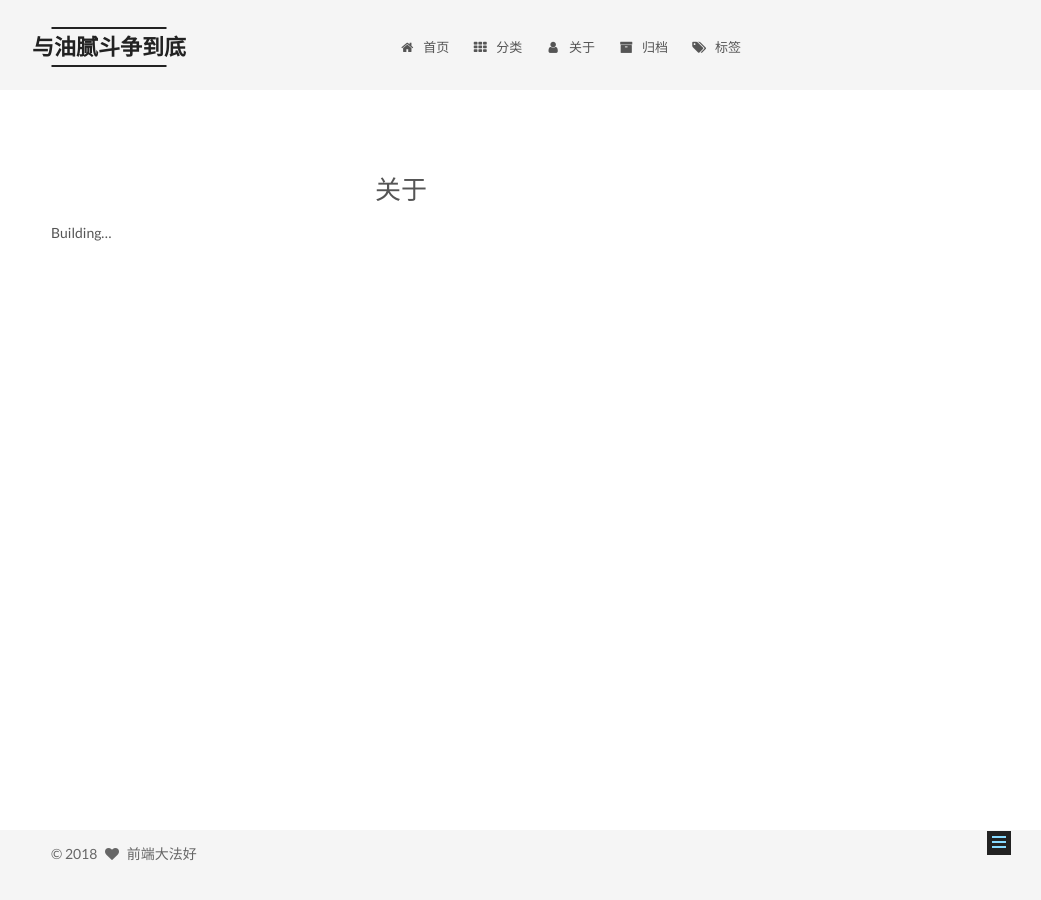
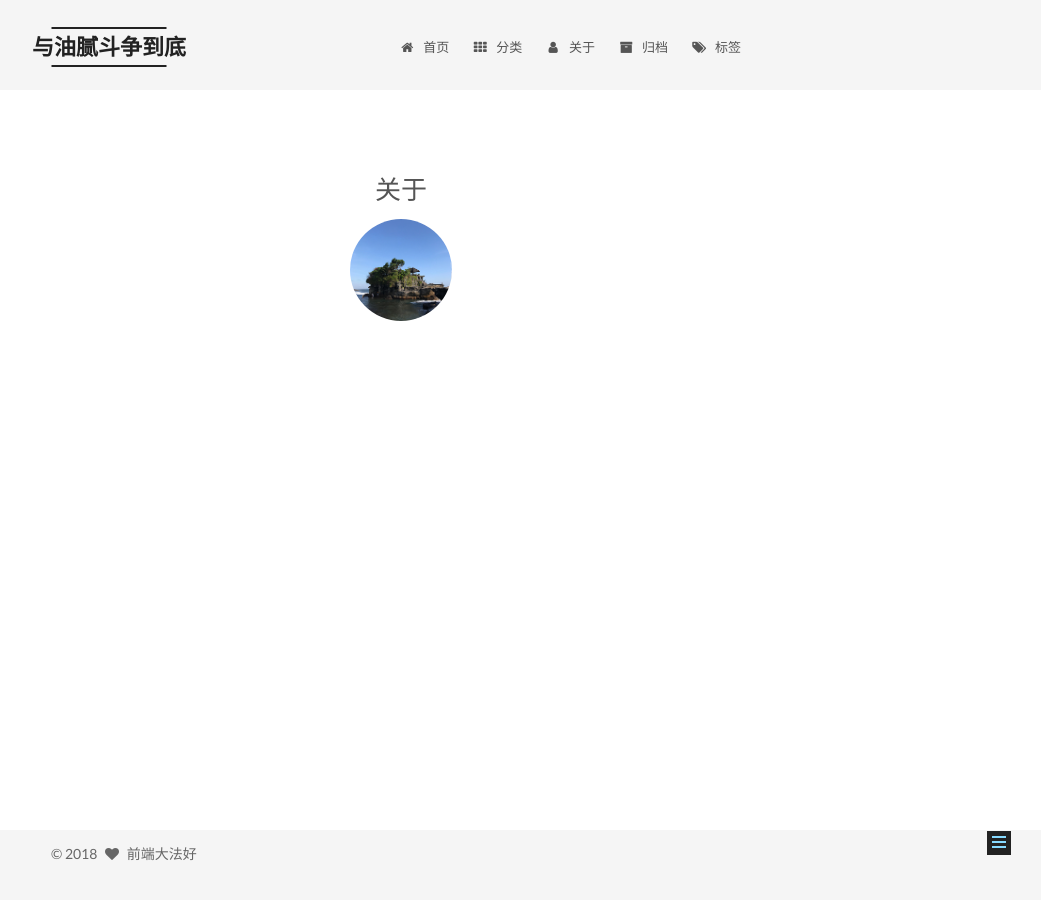
Before and after one commit to yunchangyue/blog, a Jekyll site: the page built from about/index.md, in a window 1280 px wide. Shown: the whole page, without its empty margins (239-1280 px from the left). Built offline with Jekyll 4.4.1, drawn with Linux system fonts in a browser that asks for light colours.

Commit message:
做了什么？:  完善关于页面
为什么做？:

*

怎么做的？有什么坑？:

*

```diff
--- a/_sass/_custom/custom.scss
+++ b/_sass/_custom/custom.scss
@@ -1 +1,17 @@
 // Custom styles.
+// $avatar-url: '{{site.baseurl}}/assets/images/avator_430.jpg';
+
+.avator {
+  width: 102px;
+  height: 102px;
+  border-radius: 50%;
+  overflow: hidden;
+  background-image: url($avatar-url);
+  background-size: contain;
+  background-repeat: no-repeat;
+  margin: 0 auto;
+}
+
+.center {
+  text-align: center;
+}
--- a/about/index.md
+++ b/about/index.md
@@ -3,4 +3,4 @@ layout: page
 type: about
 ---
 
-Building...
+<div class="avator"></div>
--- a/assets/css/main.scss
+++ b/assets/css/main.scss
@@ -7,6 +7,7 @@
 $scheme    : '{{ site.scheme | default: Muse }}';
 $variables : base $scheme custom;
 $mixins    : base $scheme custom;
+$avatar-url: '{{site.baseurl}}/assets/images/avatar_430.jpg';
 
 
 {% include _helper/config_map.html %}
```
